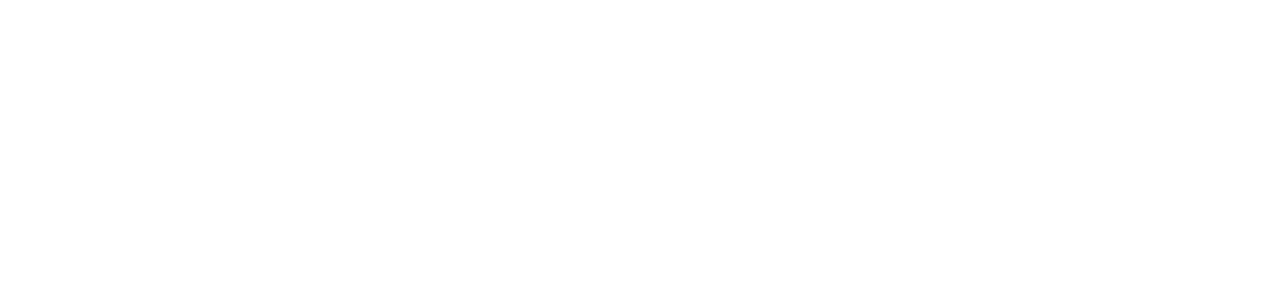
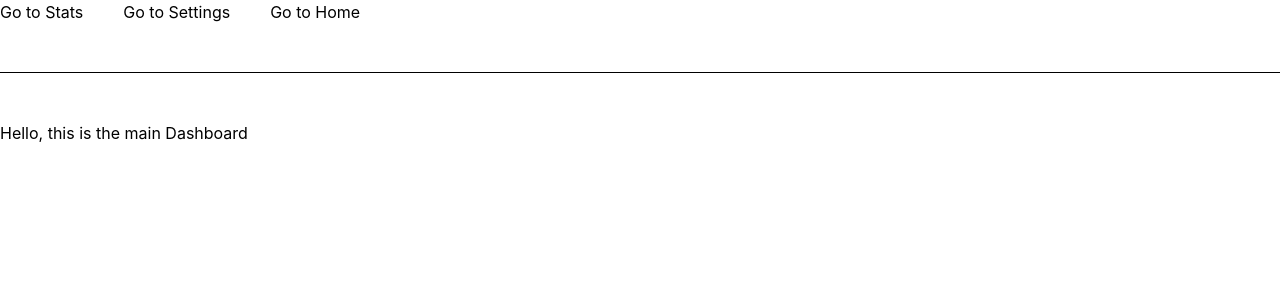
Before and after one commit to hubertnshuti/the-gym-react-gate-sprints, a React (Vite) app: page / in a window 1280 px wide. Shown: the top 300 px of the page. Built offline with nearby package versions, Linux system fonts and the light colour scheme.

Commit message:
finalize react routes and parent child data transfer

```diff
--- a/src/App.jsx
+++ b/src/App.jsx
@@ -1,15 +1,19 @@
-import { BrowserRouter, Routes, Route, NavLink } from 'react-router-dom'
+import { BrowserRouter, Routes, Route, NavLink, Outlet, useOutletContext } from 'react-router-dom'
+import './App.css'
 
 function App() {
+  return (
   <BrowserRouter>
     <Routes>
-      <Route />
+      {/* <Route path='/' element={<h1>This is Home Page</h1>}/> */}
+
       <Route path='/' element={<Dashboard/>}>
-        <Route path='/stats' element={<Stats/>}/>
-        <Route path='/settings' element={<Settings/>}/>
+        <Route path='stats' element={<Stats/>}/>
+        <Route path='settings' element={<Settings/>}/>
       </Route>
     </Routes>
   </BrowserRouter>
+  )
 }
 export default App;
 
@@ -23,9 +27,14 @@ function Dashboard() {
   return (
     <>
       <nav>
-        <NavLink to='/stats'>Go to Stats</NavLink>
-        <NavLink to='/settings'>Go to Settings</NavLink>
+        <NavLink to='stats' className='mr-10'>Go to Stats</NavLink>
+        <NavLink to='settings' className='mr-10'>Go to Settings</NavLink>
+        <NavLink to='/'>Go to Home</NavLink>
       </nav>
+      <br /><br />
+
+      <hr />
+       <br /> <br />
 
       <h1>Hello, this is the main Dashboard</h1>
       <Outlet context={user}/>
```
